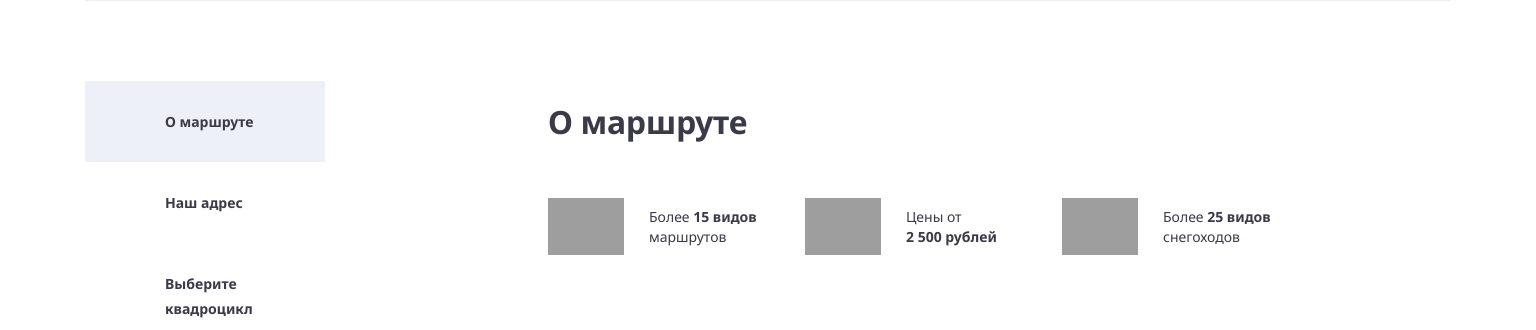
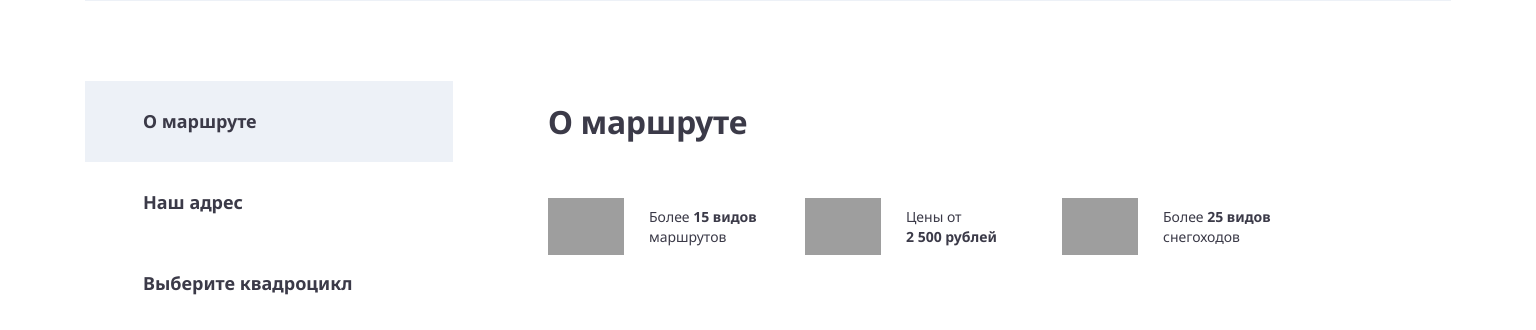
Before and after one commit to flaberfl/django_atv, a Django app: page /service_list/ in a window 1536 px wide. Shown: the part 765-1095 px from the top of the page. Run offline with Django 3.2, Linux system fonts and the light colour scheme; some libraries are stand-ins or nearby versions; grey boxes are pictures that could not be loaded.

Commit message:
поправил адаптив сайдбара

```diff
--- a/src/proj/static/proj/atv-rental2.ru/scss/_media.scss
+++ b/src/proj/static/proj/atv-rental2.ru/scss/_media.scss
@@ -528,9 +528,10 @@
         }
 
         &__sidebar-tab {
-            padding: 15px 9px 15px 26px;
+            padding: 26px 9px 26px 26px;
+            // width: 240px;
+            font-size: 17px;
             width: 240px;
-            font-size: 14px;
         }
 
 
@@ -708,6 +709,15 @@
         }
     }
 
+    .route__sidebar-tab {
+        // width: 100%;
+        // padding: 28px 70px 28px 80px;
+        // font-size: 18px;
+        padding: 28px 10px 28px 56px;
+        width: 276px;
+
+    }
+
     .category {
 
         // display: flex; // Перенос в 992
@@ -845,7 +855,10 @@
     }
 
     .route__sidebar-tab {
-        padding: 28px 70px 28px 80px;
+        // padding: 28px 70px 28px 80px;
+        padding: 28px 28px 28px 58px;
+        font-size: 18px;
+        width: 352px;
     }
 
     .gift {
@@ -854,3 +867,9 @@
         }
     }
 }
+
+@media (min-width: 1366px) {
+    .route__sidebar-tab {
+        width: 368px;
+    }
+}
--- a/src/proj/static/proj/site1.ru/css/style.css
+++ b/src/proj/static/proj/site1.ru/css/style.css
@@ -1229,8 +1229,7 @@ body {
   .header__content {
     display: -ms-grid;
     display: grid;
-        grid-template-areas: "h_slider h_text"
- "h_slider h_botton";
+        grid-template-areas: "h_slider h_text" "h_slider h_botton";
     -ms-grid-columns: 50% 50%;
         grid-template-columns: 50% 50%;
     -ms-grid-rows: 1fr 1fr;
@@ -1370,8 +1369,7 @@ body {
   .footer__content {
     display: -ms-grid;
     display: grid;
-        grid-template-areas: "service-info contacts"
- "documents contacts";
+        grid-template-areas: "service-info contacts" "documents contacts";
     -ms-grid-columns: 40% 300px;
         grid-template-columns: 40% 300px;
     -ms-grid-rows: 1fr auto;
```
Also changed, not shown: src/proj/static/proj/atv-rental2.ru/css/style.css (+15 -3 lines), src/proj/static/proj/atv-rental2.ru/css/style.min.css, src/proj/static/proj/site1.ru/css/style.min.css.
